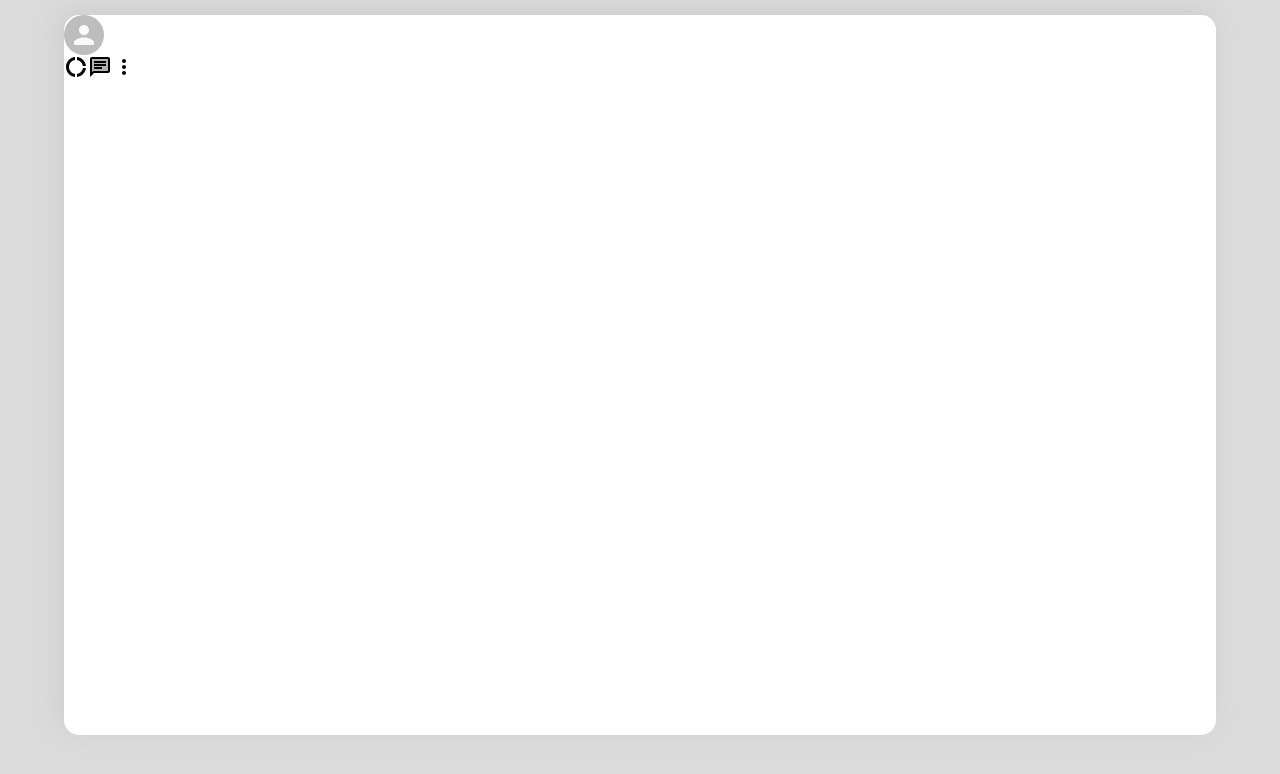
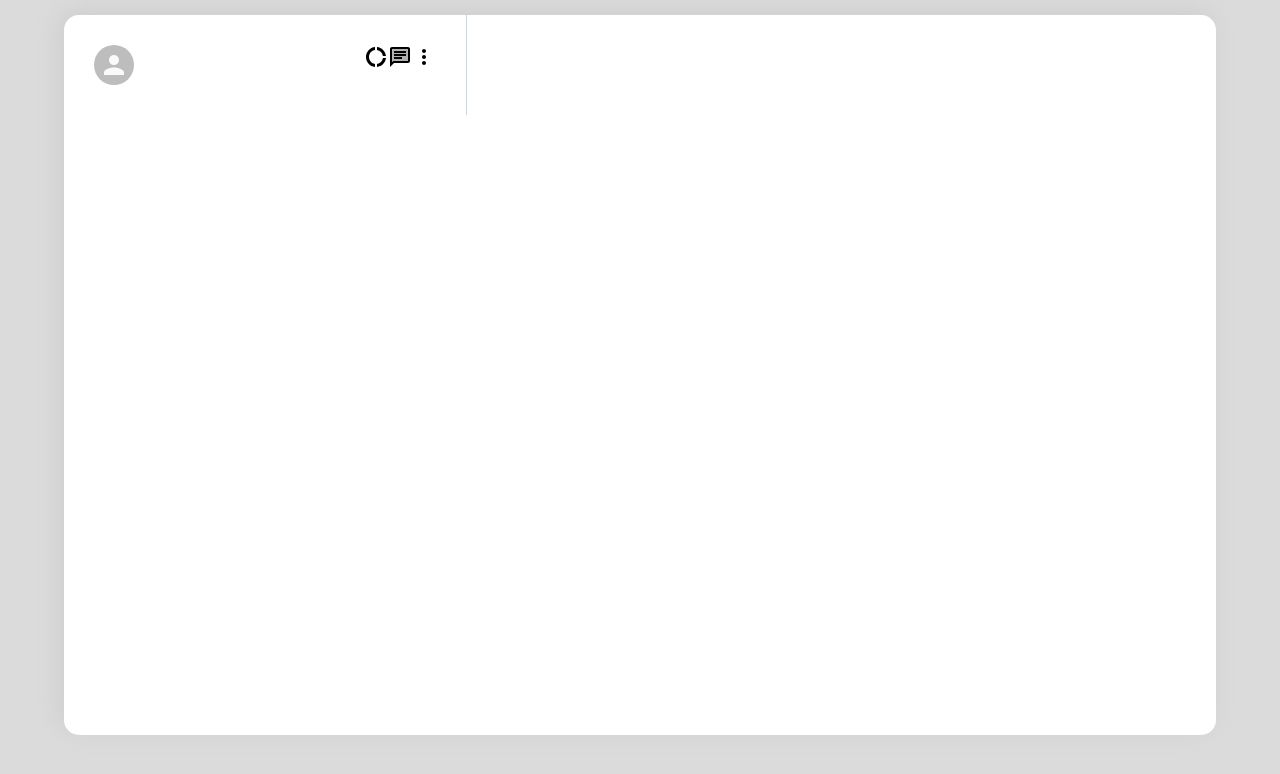
Before and after one commit to mrivasperez/pratl, a React (Create React App) app: page / in a window 1280 px wide. Shown: the top 774 px of the page. Built offline with nearby package versions, Linux system fonts and the light colour scheme.

Commit message:
updated components

```diff
--- a/src/components/Sidebar.js
+++ b/src/components/Sidebar.js
@@ -13,6 +13,7 @@ function Sidebar() {
     <div className="sidebar">
       <div className="sidebar__header">
         <Avatar />
+
         <div className="sidebar__headerRight">
           <DonutLargeTwoTone />
           <ChatTwoTone />
--- a/src/components/style/Sidebar.css
+++ b/src/components/style/Sidebar.css
@@ -0,0 +1,10 @@
+.sidebar {
+  flex: 0.35;
+}
+
+.sidebar__header {
+  display: flex;
+  justify-content: space-between;
+  padding: 30px;
+  border-right: 1px solid rgb(196, 217, 224);
+}
```
Also changed, not shown: 1 other file (tests, documents, lock files or other folders).
